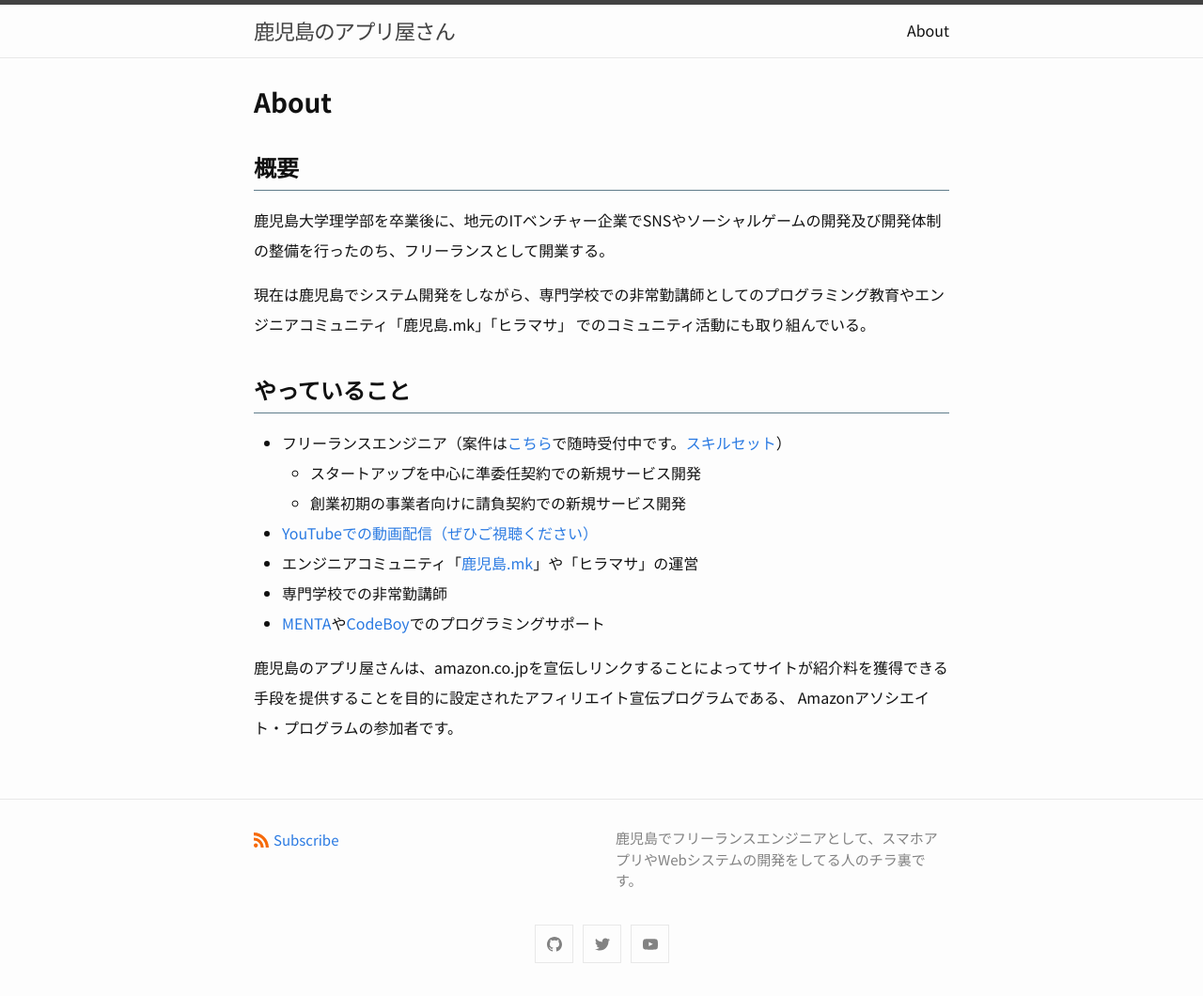
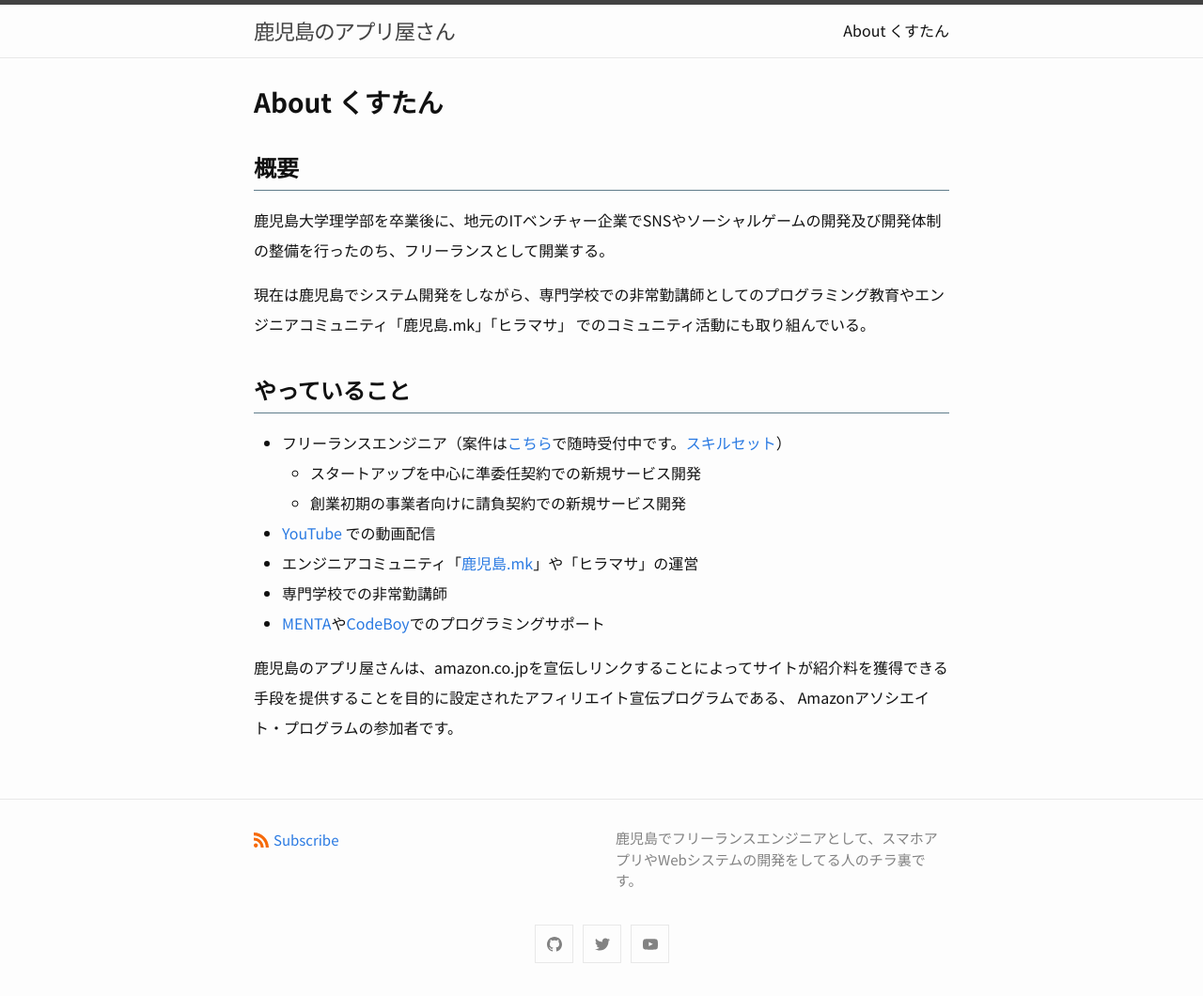
Before and after one commit to qst-exe/qst-blog, a Jekyll site: the page built from about.markdown, in a window 1280 px wide. Shown: the whole page at 94% size. Built offline with Jekyll 4.4.1, drawn with Linux system fonts in a browser that asks for light colours.

Commit message:
[Fix] Aboutの情報更新

```diff
--- a/about.markdown
+++ b/about.markdown
@@ -1,6 +1,6 @@
 ---
 layout: page
-title: About
+title: About くすたん
 permalink: /about/
 ---
 
@@ -15,7 +15,7 @@ permalink: /about/
 * フリーランスエンジニア（案件は[こちら](https://twitter.com/qst_exe){:target="_blank"}で随時受付中です。[スキルセット](https://github.com/ntask19/Curriculum-Vitae-template){:target="_blank"}）
   * スタートアップを中心に準委任契約での新規サービス開発
   * 創業初期の事業者向けに請負契約での新規サービス開発
-* [YouTubeでの動画配信（ぜひご視聴ください）](https://www.youtube.com/channel/UCuYiSs3MVn3BWtHPsGQ8vIA?sub_confirmation=1){:target="_blank"}
+* [YouTube](https://www.youtube.com/channel/UCuYiSs3MVn3BWtHPsGQ8vIA?sub_confirmation=1){:target="_blank"} での動画配信
 * エンジニアコミュニティ「[鹿児島.mk](https://kagoshima-mk.connpass.com/){:target="_blank"}」や「ヒラマサ」の運営
 * 専門学校での非常勤講師
 * [MENTA](https://menta.work/plan/1092){:target="_blank"}や[CodeBoy](https://codeboy.jp/home/teacher_detail/K6Tuys28SWfIg0aXtgsTdoYyEUK2){:target="_blank"}でのプログラミングサポート
```
